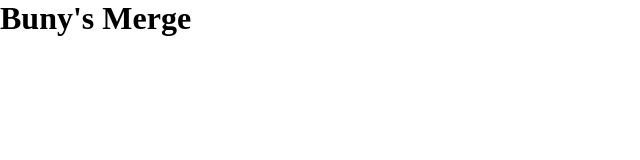
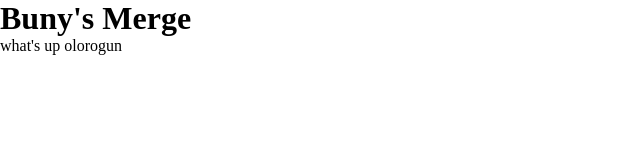
Before and after one commit to Bravelike/ini, a plain HTML site: page index.html in a window 1280 px wide. Shown: the whole page, without its empty margins (0-640 px from the left). Drawn offline with Linux system fonts and the light colour scheme.

Commit message:
olorogun teejay

```diff
--- a/index.html
+++ b/index.html
@@ -8,5 +8,6 @@
 </head>
 <body>
     <h1>Buny's Merge</h1>
+    <p>what's up olorogun</p>
 </body>
 </html>
```
